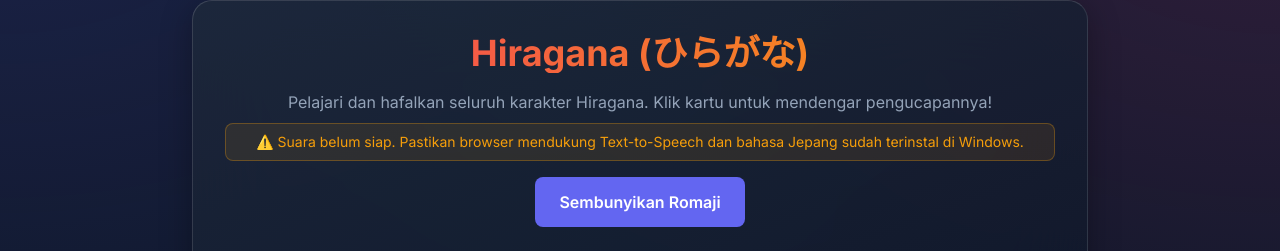
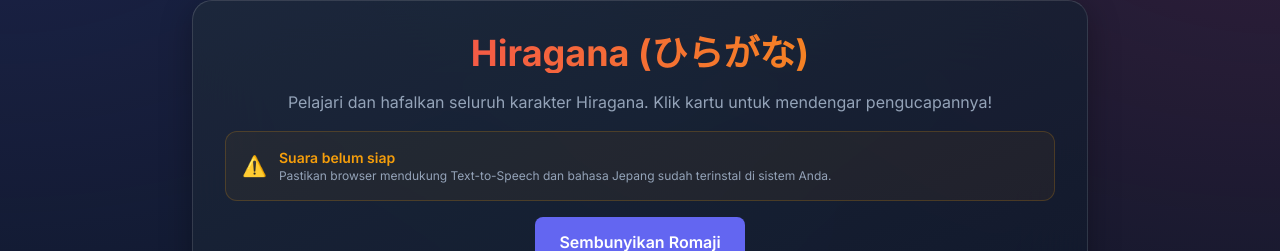
Before and after one commit to SkyWee07/Nihongo-Mastery, a React (Vite) app: page /hiragana in a window 1280 px wide. Shown: the part 122-373 px from the top of the page. Built offline with nearby package versions, Linux system fonts and the light colour scheme; no server answers.

Commit message:
UI/UX Improvements: Better contrast, refined warning boxes, roadmap highlights, and navigation consistency

```diff
--- a/src/index.css
+++ b/src/index.css
@@ -11,7 +11,7 @@
     --card-bg: rgba(30, 41, 59, 0.7);
     --card-border: rgba(255, 255, 255, 0.1);
     --text-main: #F8FAFC;
-    --text-muted: #94A3B8;
+    --text-muted: #CBD5E1;
     --accent: #10B981;
     --danger: #EF4444;
   }
--- a/src/pages/Hiragana.jsx
+++ b/src/pages/Hiragana.jsx
@@ -112,7 +112,13 @@ export default function Hiragana() {
         <p className="text-text-muted">Pelajari dan hafalkan seluruh karakter Hiragana. Klik kartu untuk mendengar pengucapannya!</p>
 
         {!voicesReady && (
-          <p className="text-amber-500 text-sm mt-2 p-2 bg-amber-500/10 border border-amber-500/30 rounded-lg">⚠️ Suara belum siap. Pastikan browser mendukung Text-to-Speech dan bahasa Jepang sudah terinstal di Windows.</p>
+          <div className="mt-4 p-4 bg-amber-500/5 border border-amber-500/20 rounded-xl flex items-center gap-3 text-left">
+            <span className="text-xl">⚠️</span>
+            <div>
+              <p className="text-amber-500 text-sm font-semibold">Suara belum siap</p>
+              <p className="text-text-muted text-xs">Pastikan browser mendukung Text-to-Speech dan bahasa Jepang sudah terinstal di sistem Anda.</p>
+            </div>
+          </div>
         )}
 
         <button
--- a/src/pages/Katakana.jsx
+++ b/src/pages/Katakana.jsx
@@ -112,7 +112,13 @@ export default function Katakana() {
         <p className="text-text-muted">Katakana digunakan untuk menulis kata serapan asing, nama, dan istilah teknis. Klik kartu untuk mendengar pengucapannya!</p>
 
         {!voicesReady && (
-          <p className="text-amber-500 text-sm mt-2 p-2 bg-amber-500/10 border border-amber-500/30 rounded-lg">⚠️ Suara belum siap. Pastikan browser mendukung Text-to-Speech dan bahasa Jepang sudah terinstal di Windows.</p>
+          <div className="mt-4 p-4 bg-amber-500/5 border border-amber-500/20 rounded-xl flex items-center gap-3 text-left">
+            <span className="text-xl">⚠️</span>
+            <div>
+              <p className="text-amber-500 text-sm font-semibold">Suara belum siap</p>
+              <p className="text-text-muted text-xs">Pastikan browser mendukung Text-to-Speech dan bahasa Jepang sudah terinstal di sistem Anda.</p>
+            </div>
+          </div>
         )}
 
         <button
--- a/src/pages/Landing.jsx
+++ b/src/pages/Landing.jsx
@@ -61,8 +61,20 @@ export default function Landing() {
         `}
       </style>
 
+      {/* Navbar (Landing Page Version) */}
+      <nav className="flex justify-between items-center px-4 md:px-8 py-3 md:py-4 mx-auto mt-2 md:mt-6 w-[calc(100%-1rem)] md:w-[calc(100%-2rem)] max-w-7xl sticky top-2 md:top-6 z-[100] bg-bg-dark/70 backdrop-blur-xl border border-white/10 rounded-full shadow-lg">
+        <div className="text-xl md:text-2xl font-extrabold">
+          <Link to="/" className="bg-gradient-to-r from-indigo-400 to-purple-400 bg-clip-text text-transparent">
+            ⛩️ Nihongo Mastery
+          </Link>
+        </div>
+        <Link to="/learn" className="bg-primary text-white px-5 py-2 rounded-full font-bold text-sm transition-all hover:bg-primary-hover">
+          Mulai Belajar 🚀
+        </Link>
+      </nav>
+
       {/* Hero Section */}
-      <section className="min-h-screen flex items-center justify-center relative p-6 md:p-8 overflow-hidden">
+      <section className="min-h-[90vh] flex items-center justify-center relative p-6 md:p-8 overflow-hidden">
         <div className="absolute rounded-full blur-[60px] md:blur-[80px] opacity-30 md:opacity-40 animate-[float_8s_ease-in-out_infinite] bg-indigo-500 w-[250px] h-[250px] md:w-[400px] md:h-[400px] -top-[100px] -left-[100px]" style={{ animationDelay: '0s' }}></div>
         <div className="absolute rounded-full blur-[60px] md:blur-[80px] opacity-30 md:opacity-40 animate-[float_8s_ease-in-out_infinite] bg-pink-500 w-[200px] h-[200px] md:w-[300px] md:h-[300px] -bottom-[50px] -right-[50px]" style={{ animationDelay: '2s' }}></div>
         <div className="absolute rounded-full blur-[60px] md:blur-[80px] opacity-30 md:opacity-40 animate-[float_8s_ease-in-out_infinite] bg-green-500 w-[150px] h-[150px] md:w-[250px] md:h-[250px] top-[40%] right-[20%]" style={{ animationDelay: '4s' }}></div>
--- a/src/pages/Roadmap.jsx
+++ b/src/pages/Roadmap.jsx
@@ -32,14 +32,20 @@ export default function Roadmap() {
       <div className="flex flex-col gap-4">
         {roadmapData.map((item, index) => {
           const isCompleted = progress.includes(item.id);
+          // Menemukan langkah pertama yang belum selesai sebagai langkah 'aktif'
+          const isNextStep = !isCompleted && roadmapData.findIndex(r => !progress.includes(r.id)) === index;
+
           return (
             <div
               key={item.id}
-              className={`glass-panel flex flex-col md:flex-row items-start md:items-center p-4 md:p-6 gap-3 md:gap-6 transition-all duration-300 cursor-pointer hover:-translate-y-1 hover:border-white/30 ${isCompleted ? 'opacity-80 border-l-4 border-l-emerald-500' : ''}`}
+              className={`glass-panel flex flex-col md:flex-row items-start md:items-center p-4 md:p-6 gap-3 md:gap-6 transition-all duration-300 cursor-pointer hover:-translate-y-1 hover:border-white/30 ${isCompleted ? 'opacity-70 border-l-4 border-l-emerald-500' : isNextStep ? 'border-l-4 border-l-indigo-500 bg-indigo-500/5 shadow-[0_0_20px_rgba(99,102,241,0.1)]' : ''}`}
             >
               <div className={`text-[1.4rem] md:text-[2rem] font-extrabold min-w-[35px] md:min-w-[50px] ${isCompleted ? 'text-emerald-500' : 'text-indigo-400/50'}`}>{index + 1}</div>
               <div className="flex-1">
-                <h2 className="text-base md:text-xl font-bold mb-2 text-text-main">{item.title}</h2>
+                <h2 className="text-base md:text-xl font-bold mb-2 text-text-main flex items-center gap-2">
+                  {item.title}
+                  {isNextStep && <span className="text-[10px] bg-indigo-500 text-white px-2 py-0.5 rounded-full uppercase tracking-wider animate-pulse">Langkah Saat Ini</span>}
+                </h2>
                 <p className="text-sm md:text-[0.95rem] text-text-muted mb-3">{item.desc}</p>
                 <span className="inline-block px-3 py-1 bg-white/10 rounded-full text-xs md:text-sm text-indigo-300">Target: {item.target}</span>
               </div>
```
